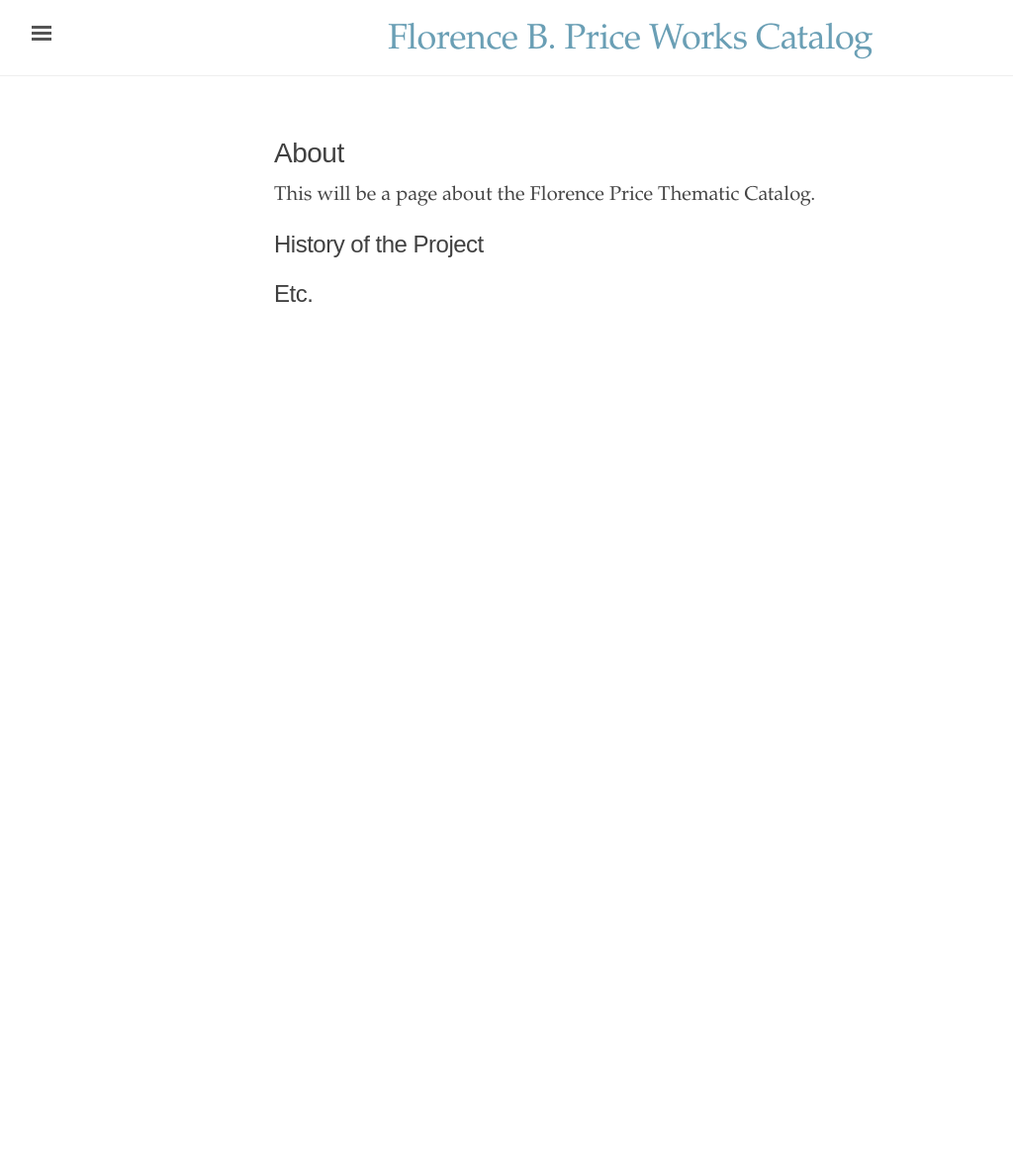
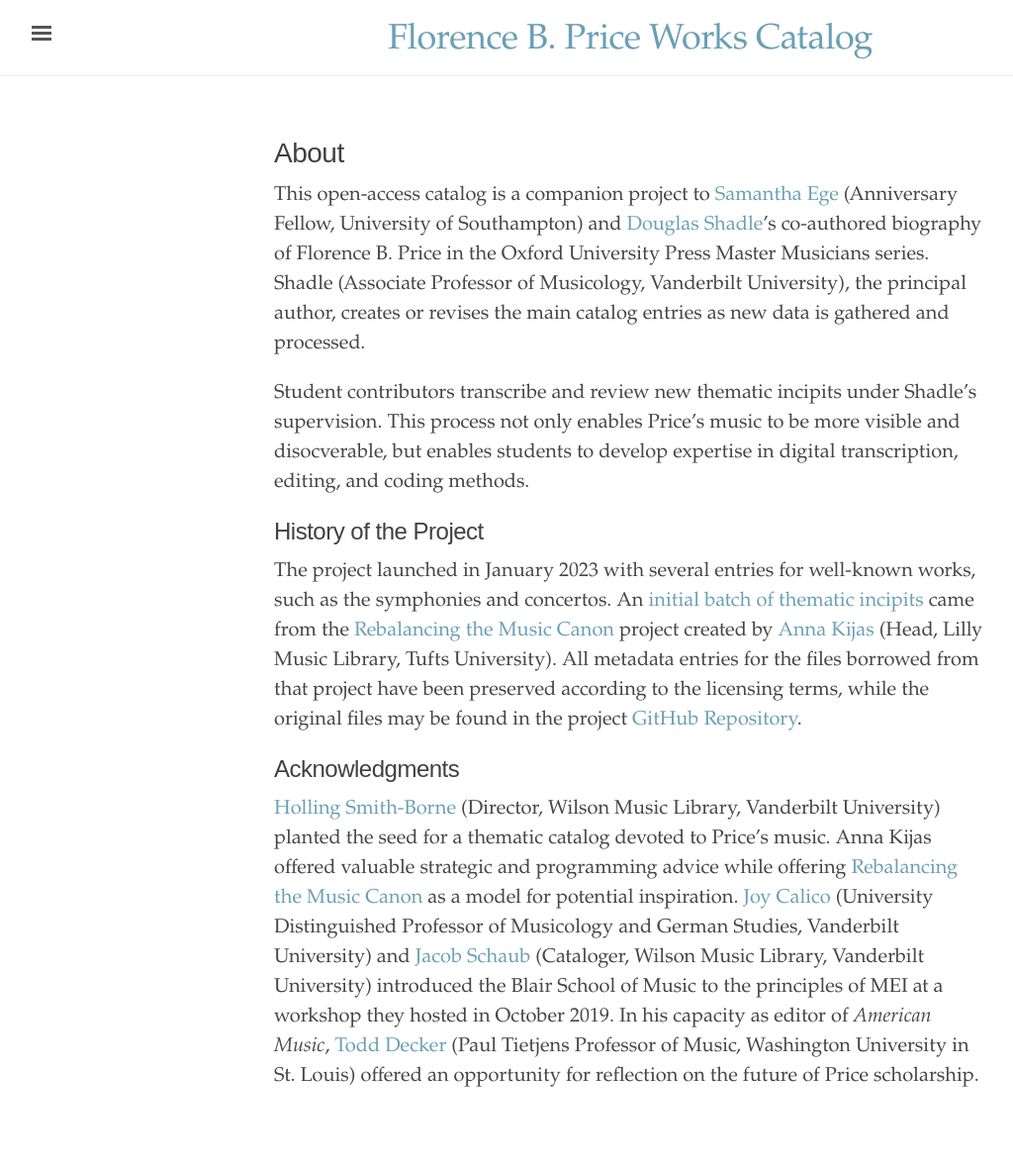
Before and after one commit to dwshadle/florence-price-catalog, a Jekyll site: the page built from _pages/about.md, in a window 1280 px wide. Shown: the whole page at 99% size, without its empty margins (3-1027 px from the left). Built offline with Jekyll 4.4.1, drawn with Linux system fonts in a browser that asks for light colours; before the commit the page ends 900 px from its top, so only the background shows below that.

Commit message:
Update about.md

```diff
--- a/_pages/about.md
+++ b/_pages/about.md
@@ -3,8 +3,14 @@
 title: About
 ---
 
-This will be a page about the Florence Price Thematic Catalog.
+This open-access catalog is a companion project to <a href="https://www.samanthaege.com/" target="_blank">Samantha Ege</a> (Anniversary Fellow, University of Southampton) and <a href="https://blair.vanderbilt.edu/bio/douglas-shadle" target="_blank">Douglas Shadle</a>'s co-authored biography of Florence B. Price in the Oxford University Press Master Musicians series. Shadle (Associate Professor of Musicology, Vanderbilt University), the principal author, creates or revises the main catalog entries as new data is gathered and processed.
+
+Student contributors transcribe and review new thematic incipits under Shadle's supervision. This process not only enables Price's music to be more visible and disocverable, but enables students to develop expertise in digital transcription, editing, and coding methods.
 
 ## History of the Project
 
-## Etc.
+The project launched in January 2023 with several entries for well-known works, such as the symphonies and concertos. An <a href="https://rebalancing-music-canon.com/price/" target="_blank">initial batch of thematic incipits</a> came from the <a href="https://rebalancing-music-canon.com/" target="_blank">Rebalancing the Music Canon</a> project created by <a href="http://annakijas.com/" target="_blank">Anna Kijas</a> (Head, Lilly Music Library, Tufts University). All metadata entries for the files borrowed from that project have been preserved according to the licensing terms, while the original files may be found in the project <a href="https://github.com/annakijas1/rebalancing-music-canon" target="_blank">GitHub Repository</a>.
+
+## Acknowledgments
+
+<a href="https://blair.vanderbilt.edu/bio/holling-smith-borne" target="_blank">Holling Smith-Borne</a> (Director, Wilson Music Library, Vanderbilt University) planted the seed for a thematic catalog devoted to Price's music. Anna Kijas offered valuable strategic and programming advice while offering <a href="https://rebalancing-music-canon.com/" target="_blank">Rebalancing the Music Canon</a> as a model for potential inspiration. <a href="https://blair.vanderbilt.edu/bio/joy-calico" target="_blank">Joy Calico</a> (University Distinguished Professor of Musicology and German Studies, Vanderbilt University) and <a href="https://blair.vanderbilt.edu/bio/jacob-schaub" target="_blank">Jacob Schaub</a> (Cataloger, Wilson Music Library, Vanderbilt University) introduced the Blair School of Music to the principles of MEI at a workshop they hosted in October 2019. In his capacity as editor of *American Music*, <a href="https://music.wustl.edu/people/todd-decker" target="_blank">Todd Decker</a> (Paul Tietjens Professor of Music, Washington University in St. Louis) offered an opportunity for reflection on the future of Price scholarship.
```
